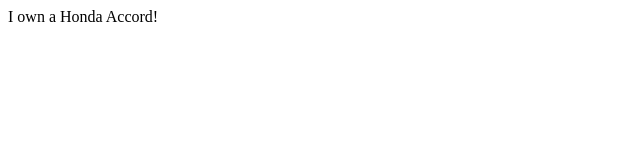
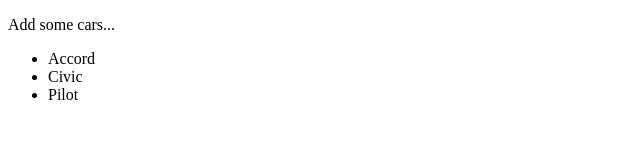
Before and after one commit to ambriglia/cars, a plain HTML site: page index.html in a window 1280 px wide. Shown: the whole page, without its empty margins (0-640 px from the left). Drawn offline with Linux system fonts and the light colour scheme.

Commit message:
mo betta

```diff
--- a/index.html
+++ b/index.html
@@ -1 +1,17 @@
-<p>I own a Honda Accord!</p>
+<!DOCTYPE html>
+<html lang="en">
+<head>
+  <meta charset="UTF-8">
+  <meta name="viewport" content="width=device-width, initial-scale=1.0">
+  <meta http-equiv="X-UA-Compatible" content="ie=edge">
+  <title>Document</title>
+</head>
+<body>
+  <p>Add some cars...</p>
+  <ul>
+    <li>Accord</li>
+    <li>Civic</li>
+    <li>Pilot</li>
+  </ul>
+</body>
+</html>
```
